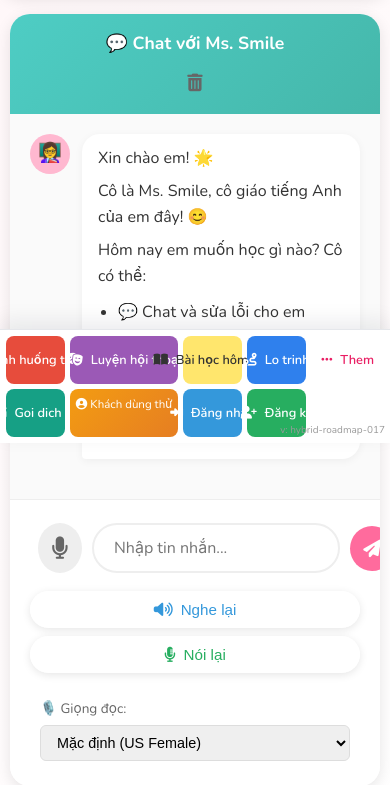
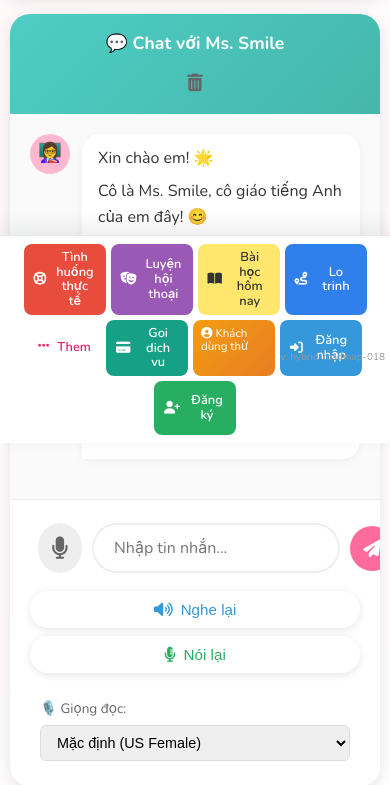
Before and after one commit to tuanpk1977/co-giao-tieng-anh, a Flask app: page / in a window 390 px wide. Shown: the part 401-1186 px from the top of the page. Run offline with Flask 3, Linux system fonts and the light colour scheme; parts of the project's set-up code (start-up, migrations or seed data) failed here and were passed over; some libraries are stand-ins or nearby versions.

Commit message:
Fix roadmap modal and mobile layout

```diff
--- a/app.py
+++ b/app.py
@@ -4,7 +4,7 @@ Backend API cho ứng dụng học tiếng Anh
 """
 
 # VERSION - để track deploy
-APP_VERSION = "hybrid-roadmap-017"
+APP_VERSION = "hybrid-roadmap-018"
 
 from flask import Flask, request, jsonify, render_template, session
 from flask_cors import CORS
--- a/static/css/style.css
+++ b/static/css/style.css
@@ -3370,22 +3402,27 @@ body {
         background: #ffffff;
         border-top: 1px solid #e5e7eb;
         box-shadow: 0 -8px 20px rgba(15, 23, 42, 0.08);
-        display: grid;
-        grid-template-columns: repeat(5, 1fr);
-        gap: 0;
-        padding: 6px;
+        display: flex;
+        gap: 8px;
+        padding: 8px 10px calc(8px + env(safe-area-inset-bottom));
         overflow-x: auto;
+        overflow-y: hidden;
+        scroll-snap-type: x proximity;
+        -webkit-overflow-scrolling: touch;
     }
 
     .header-actions .btn,
     .header-actions .user-badge,
     .header-actions .guest-badge {
-        min-height: 48px;
-        padding: 6px;
+        flex: 0 0 82px;
+        min-height: 54px;
+        padding: 7px 8px;
         justify-content: center;
         border-radius: 8px;
         font-size: 0.72rem;
-        white-space: nowrap;
+        white-space: normal;
+        line-height: 1.15;
+        scroll-snap-align: start;
     }
 
     .more-menu-panel {
@@ -3398,7 +3435,11 @@ body {
     }
 
     .main-container {
-        padding-bottom: 82px;
+        padding-bottom: calc(112px + env(safe-area-inset-bottom));
+    }
+
+    #app-version {
+        bottom: calc(78px + env(safe-area-inset-bottom)) !important;
     }
 
     .roadmap-dashboard-panel {
--- a/templates/index.html
+++ b/templates/index.html
@@ -4,7 +4,7 @@
     <meta charset="UTF-8">
     <meta name="viewport" content="width=device-width, initial-scale=1.0">
     <title>Ms. Smile English - Cô Giáo Tiếng Anh Dễ Thương</title>
-    <link rel="stylesheet" href="{{ url_for('static', filename='css/style.css') }}?v=hybrid-roadmap-017">
+    <link rel="stylesheet" href="{{ url_for('static', filename='css/style.css') }}?v=hybrid-roadmap-018">
     <link href="https://fonts.googleapis.com/css2?family=Nunito:wght@400;600;700;800&display=swap" rel="stylesheet">
     <link rel="stylesheet" href="https://cdnjs.cloudflare.com/ajax/libs/font-awesome/6.4.0/css/all.min.css">
 </head>
@@ -1023,8 +1023,8 @@
     </div>
 
     <!-- Version indicator -->
-    <div id="app-version" style="position: fixed; bottom: 5px; right: 5px; font-size: 10px; color: #999; z-index: 9999;">v: hybrid-roadmap-017</div>
+    <div id="app-version" style="position: fixed; bottom: 5px; right: 5px; font-size: 10px; color: #999; z-index: 9999;">v: hybrid-roadmap-018</div>
 
-    <script src="{{ url_for('static', filename='js/app.js') }}?v=hybrid-roadmap-017"></script>
+    <script src="{{ url_for('static', filename='js/app.js') }}?v=hybrid-roadmap-018"></script>
 </body>
 </html>
```
Also changed, not shown: other parts of static/css/style.css (+50 -3 lines), static/js/app.js.
